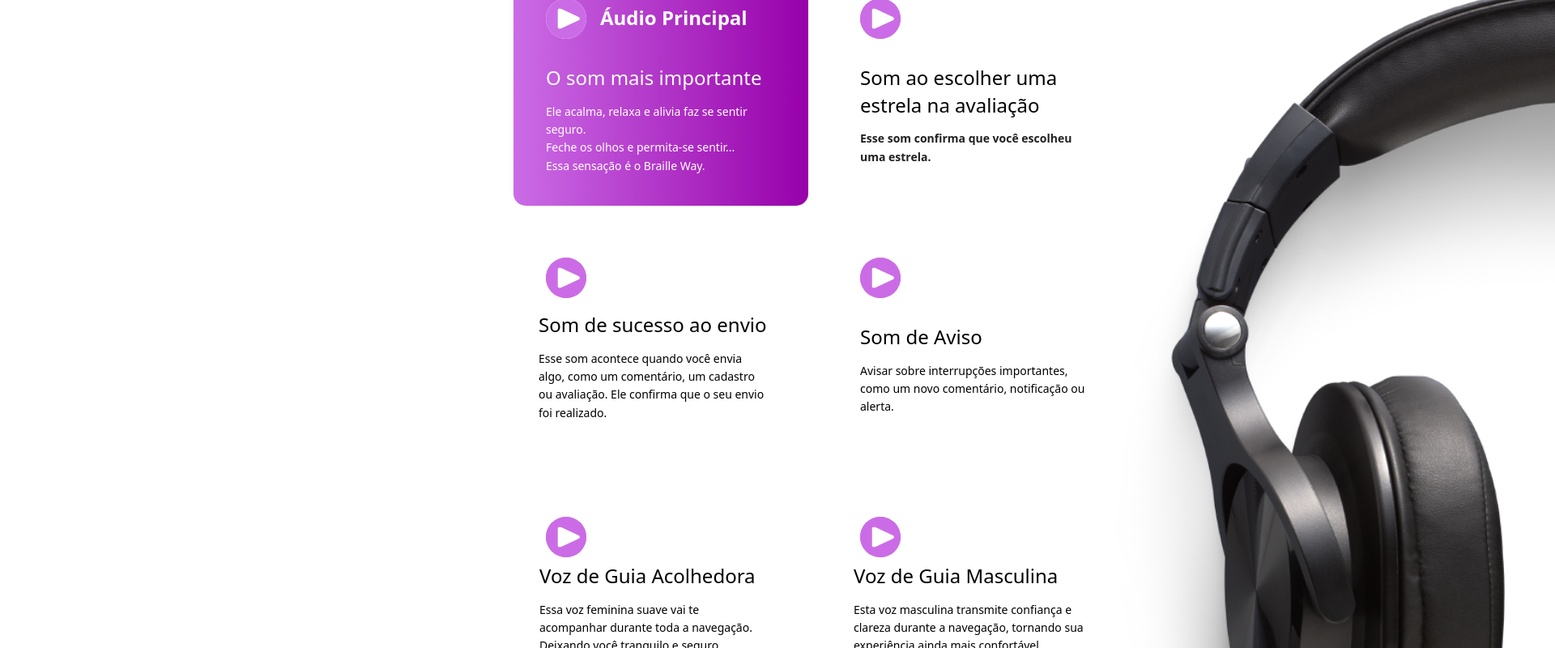
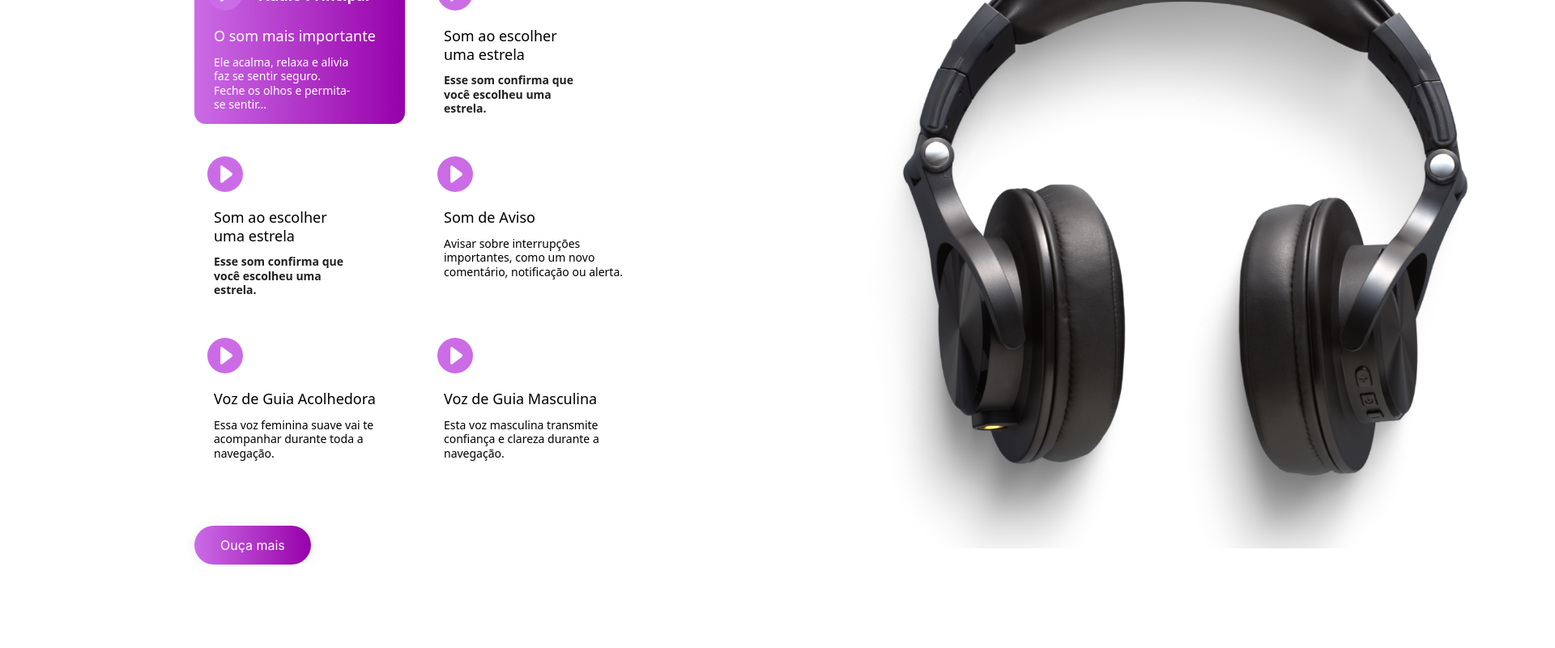
Before and after one commit to BrailleWay/frontend-nextjs-brailleway, a Next.js app: page /homepage in a window 1280 px wide. Shown: the part 3340-4140 px from the top of the page at 81% size, 1920 px wide, since content can reach past the window. After the commit the page ends 4037 px from the top, so only its background shows below. Built offline with nearby package versions, Linux system fonts and the light colour scheme.

Commit message:
tamanho Section6 ajustado

```diff
--- a/app/ui/home/Section6.js
+++ b/app/ui/home/Section6.js
@@ -1,183 +1,141 @@
 "use client";
-import { useRef, useState } from "react";
-
 import Button from "../components/Button";
-import AudioButton from "../../ui/components/AudioButton"; // ajuste o caminho se necessário
-
+import AudioButton from "../../ui/components/AudioButton";
 
 export const Section6 = () => {
-    // Exemplo para um bloco, repita para outros se quiser
-    const audioRef = useRef(null);
-    const [isPlaying, setIsPlaying] = useState(false);
-
-    const handlePlayPause = () => {
-        if (!isPlaying) {
-            audioRef.current.play();
-            setIsPlaying(true);
-        } else {
-            audioRef.current.pause();
-            setIsPlaying(false);
-        }
-    };
-
     return (
-        <div className="relative w-[1503px] h-[1382px] bg-white left-[505px] top-[-130px]">
+        <div className="relative w-[1100px] h-[950px] bg-white left-[200px] top-[-40px]">
             {/* TÍTULO NO TOPO */}
-            <div className="absolute top-[210px] left-[86px] font-medium text-[#1c1c1c] text-[32px] tracking-[0] leading-[normal] z-100">
+            <div className="absolute top-[100px] left-[40px] font-medium text-[#1c1c1c] text-[24px] leading-tight z-100">
                 Precisa Relaxar? Ouvir um som relaxante? <br />
-                <span className="text-[#cb6ce6] font-semibold" > Entre em nossa sala e relaxe!</span>  <br />
+                <span className="text-[#cb6ce6] font-semibold"> Entre em nossa sala e relaxe!</span>
             </div>
             {/* CONTEÚDO PRINCIPAL */}
-            <div className="absolute w-[1357px] h-[1094px] top-72 left-[83px]">
-                <div className="absolute w-[1311px] h-[1094px] top-0 left-[46px]">
-                    <div className="flex flex-wrap w-[942px] items-start gap-[24px_24px] absolute top-[55px] left-0">
-
+            <div className="absolute w-[950px] h-[800px] top-48 left-[40px]">
+                <div className="absolute w-[930px] h-[800px] top-0 left-0">
+                    <div className="flex flex-wrap w-[750px] items-start gap-6 absolute top-14 left-0">
                         {/* Bloco 1 */}
-                        <div className="relative w-[364px] h-[296px] rounded-[15px] overflow-hidden bg-gradient-roxo ">
-                            <div className="inline-flex flex-col items-start gap-3.5 absolute top-[122px] left-10">
-                                <div className="relative w-[328px] mt-[-1.00px] font-medium text-[#ffffff] text-2xl leading-[33.6px]">
+                        <div className="relative w-[260px] h-[200px] rounded-[14px] overflow-hidden bg-gradient-roxo">
+                            <div className="inline-flex flex-col items-start gap-3 absolute top-[80px] left-6">
+                                <div className="relative w-[200px] font-medium text-[#fff] text-lg leading-tight">
                                     O som mais importante
                                 </div>
-                                <p className="relative w-[284px] font-normal text-[#ffffff] text-sm leading-[22.4px]">
-                                    Ele acalma, relaxa e alivia faz se sentir seguro. <br />
-                                    Feche os olhos e permita-se sentir... <br />
-                                    Essa sensação é o Braille Way.
+                                <p className="relative w-[180px] font-normal text-[#fff] text-sm leading-tight">
+                                    Ele acalma, relaxa e alivia faz se sentir seguro.<br />
+                                    Feche os olhos e permita-se sentir...<br />
+
                                 </p>
                             </div>
-                            <div className="absolute w-[284px] top-[47px] left-[107px] font-semibold text-[#ffffff] text-2xl leading-[33.6px]">
+                            <div className="absolute w-[150px] top-[30px] left-[80px] font-semibold text-[#fff] text-lg leading-tight">
                                 Áudio Principal
                             </div>
-                            {/* Botão de áudio funcional */}
-                            <AudioButton src="/audios/Black Green Modern Playful Abstract Marketing Proposal Presentation (3) (audio-extractor.net).mp3" />
+                            <AudioButton
+                                src="/audios/Black Green Modern Playful Abstract Marketing Proposal Presentation (3) (audio-extractor.net).mp3"
+                                buttonClassName="w-[44px] h-[44px] top-4 left-4"
+                                imgClassName="w-[22px] h-6"
+                            />
                         </div>
+                        {/* Bloco 2 */}
+                        <div className="relative w-[260px] h-[200px] bg-light-gray-2 rounded-[14px] overflow-hidden">
+                            <div className="inline-flex flex-col items-start gap-3 absolute top-[80px] left-6 ">
 
-                        {/* Bloco 2 */}
-                        <div className="relative w-[364px] h-[296px] bg-light-gray-2 rounded-[15px] overflow-hidden">
-                            <div className="inline-flex flex-col items-start gap-3.5 absolute top-[122px] left-10">
-                                <p className="relative w-[284px] mt-[-1.00px] font-medium text-primary text-2xl leading-[33.6px]">
-                                    Som ao escolher uma estrela na avaliação
+                                <p className="relative w-[180px] font-medium text-primary text-lg leading-tight">
+                                    Som ao escolher uma estrela
                                 </p>
-                                <p className="relative w-[284px] font-semibold text-[#212020] text-sm leading-[22.4px]">
+                                <p className="relative w-[180px] font-semibold text-[#212020] text-sm leading-tight">
                                     Esse som confirma que você escolheu uma estrela.
                                 </p>
                             </div>
-                            <div className="absolute w-[50px] h-20 top-[29px] left-10">
-                            </div>
-
-
-                            <div className="absolute w-[50px] h-[50px] top-10 left-10 bg-[#cb6ce6] rounded-[99px] overflow-hidden">
-                                <img className="absolute w-[41px] h-7 top-[11px] left-[5px]" alt="Pause" src="/imgHome/Play.png" />
-                            </div>
-
-                            {/* Botão de áudio funcional */}
-                            <AudioButton src="/audios/Black Green Modern Playful Abstract Marketing Proposal Presentation (3) (audio-extractor.net).mp3" />
-
+                            <AudioButton
+                                src="/audios/Black Green Modern Playful Abstract Marketing Proposal Presentation (3) (audio-extractor.net).mp3"
+                                buttonClassName="w-[44px] h-[44px] top-4 left-4"
+                                imgClassName="w-[22px] h-6"
+                            />
                         </div>
 
                         {/* Bloco 3 */}
-                        <div className="relative w-[364px] h-[296px] bg-light-gray-2 rounded-[15px] overflow-hidden">
-                            <div className="absolute w-[284px] h-[233px] top-7 left-[31px]">
-                                <div className="h-[154px] top-[79px] left-0 inline-flex flex-col items-start gap-3.5 absolute">
-                                    <p className="relative w-[284px] mt-[-1.00px] font-medium text-primary text-2xl leading-[33.6px]">
-                                        Som de sucesso ao envio
-                                    </p>
-                                    <p className="relative w-[284px] mb-[-15.00px] font-normal text-text text-sm leading-[22.4px]">
-                                        Esse som acontece quando você envia algo, como um comentário, um cadastro ou avaliação. Ele confirma que o seu envio foi realizado.
-                                    </p>
+                        <div className="relative w-[260px] h-[200px] bg-light-gray-2 rounded-[14px] overflow-hidden">
+                            <div className="inline-flex flex-col items-start gap-3 absolute top-[80px] left-6 ">
 
+                                <p className="relative w-[180px] font-medium text-primary text-lg leading-tight">
+                                    Som ao escolher uma estrela
+                                </p>
+                                <p className="relative w-[180px] font-semibold text-[#212020] text-sm leading-tight">
+                                    Esse som confirma que você escolheu uma estrela.
+                                </p>
+                            </div>
+                            <AudioButton
+                                src="/audios/Black Green Modern Playful Abstract Marketing Proposal Presentation (3) (audio-extractor.net).mp3"
+                                buttonClassName="w-[44px] h-[44px] top-4 left-4"
+                                imgClassName="w-[22px] h-6"
+                            />
+                        </div>
+
+                        {/* Bloco 4 */}
+                        <div className="relative w-[260px] h-[200px] bg-light-gray-2 rounded-[14px] overflow-hidden">
+                            <div className="inline-flex flex-col items-start gap-3 absolute top-[80px] left-6">
+                                <div className="font-medium text-primary text-lg leading-tight">
+                                    Som de Aviso
                                 </div>
+                                <p className="font-normal text-text text-sm leading-tight">
+                                    Avisar sobre interrupções importantes, como um novo comentário, notificação ou alerta.
+                                </p>
                             </div>
-
-                            <div className="absolute w-[50px] h-[50px] top-10 left-10 bg-[#cb6ce6] rounded-[99px] overflow-hidden">
-                                <img className="absolute w-[41px] h-7 top-[11px] left-[5px]" alt="Pause" src="/imgHome/Play.png" />
+                            <AudioButton
+                                src="/audios/Black Green Modern Playful Abstract Marketing Proposal Presentation (3) (audio-extractor.net).mp3"
+                                buttonClassName="w-[44px] h-[44px] top-4 left-4"
+                                imgClassName="w-[22px] h-6"
+                            />
+                        </div>
+                        {/* Bloco 5 */}
+                        <div className="relative w-[260px] h-[200px] bg-light-gray-2 rounded-[14px] overflow-hidden">
+                            <div className="inline-flex flex-col items-start gap-3 absolute top-[80px] left-6">
+                                <div className="font-medium text-primary text-lg leading-tight">
+                                    Voz de Guia Acolhedora
+                                </div>
+                                <p className="font-normal text-text text-sm leading-tight">
+                                    Essa voz feminina suave vai te acompanhar durante toda a navegação.
+                                </p>
                             </div>
-                            {/* Botão de áudio funcional */}
-                            <AudioButton src="/audios/Black Green Modern Playful Abstract Marketing Proposal Presentation (3) (audio-extractor.net).mp3" />
+                            <AudioButton
+                                src="/audios/Black Green Modern Playful Abstract Marketing Proposal Presentation (3) (audio-extractor.net).mp3"
+                                buttonClassName="w-[44px] h-[44px] top-4 left-4"
+                                imgClassName="w-[22px] h-6"
+                            />
+                        </div>
+                        {/* Bloco 6 */}
+                        <div className="relative w-[260px] h-[200px] bg-light-gray-2 rounded-[14px] overflow-hidden">
+                            <div className="inline-flex flex-col items-start gap-3 absolute top-[80px] left-6">
+                                <div className="font-medium text-primary text-lg leading-tight">
+                                    Voz de Guia Masculina
+                                </div>
+                                <p className="font-normal text-text text-sm leading-tight">
+                                    Esta voz masculina transmite confiança e clareza durante a navegação.
+                                </p>
+                            </div>
+                            <AudioButton
+                                src="/audios/Black Green Modern Playful Abstract Marketing Proposal Presentation (3) (audio-extractor.net).mp3"
+                                buttonClassName="w-[44px] h-[44px] top-4 left-4"
+                                imgClassName="w-[22px] h-6"
+                            />
                         </div>
 
 
-
-
-                        <div className="absolute w-[50px] h-[50px] top-10 left-10 bg-[#ffffff] rounded-[99px] overflow-hidden">
-                            <img className="absolute w-[41px] h-7 top-[11px] left-[5px]" alt="Pause" src="/imgHome/Play.png" />
-                        </div>
-
-                        {/* Bloco 4 - Aviso */}
-                        <div className="relative w-[364px] h-[296px] bg-light-gray-2 rounded-[15px] overflow-hidden">
-                            <div className="inline-flex flex-col items-start gap-3.5 absolute top-[122px] left-10">
-                                <div className="relative w-[284px] mt-[-1.00px] font-medium text-primary text-2xl leading-[33.6px]">
-                                    Som de Aviso
-                                </div>
-                                <p className="relative w-[284px] font-normal text-text text-sm leading-[22.4px]">
-                                    Avisar sobre interrupções importantes, como um novo comentário, notificação ou alerta.
-                                </p>
-                            </div>
-
-
-                            <div className="absolute w-[50px] h-20 top-[18px] left-7">
-                            </div>
-
-                            <div className="absolute w-[50px] h-[50px] top-10 left-10 bg-[#cb6ce6] rounded-[99px] overflow-hidden">
-                                <img className="absolute w-[41px] h-7 top-[11px] left-[5px]" alt="Pause" src="/imgHome/Play.png" />
-                            </div>
-                            {/* Botão de áudio funcional */}
-                            <AudioButton src="/audios/Black Green Modern Playful Abstract Marketing Proposal Presentation (3) (audio-extractor.net).mp3" />
-                        </div>
-
-                        {/* Bloco 5 - Voz de Guia Acolhedora */}
-                        <div className="relative w-[364px] h-[296px] bg-light-gray-2 rounded-[15px] overflow-hidden">
-                            <div className="top-[97px] left-8 inline-flex flex-col items-start gap-3.5 absolute">
-                                <div className="relative w-[284px] mt-[-1.00px] font-medium text-primary text-2xl leading-[33.6px]">
-                                    Voz de Guia Acolhedora
-                                </div>
-                                <p className="relative w-[284px] font-normal text-text text-sm leading-[22.4px]">
-                                    Essa voz feminina suave vai te acompanhar durante toda a navegação. Deixando você tranquilo e seguro.
-                                </p>
-                            </div>
-                            <div className="absolute w-[50px] h-20 top-3.5 left-8"></div>
-                            <div className="absolute w-[50px] h-[50px] top-10 left-10 bg-[#cb6ce6] rounded-[99px] overflow-hidden">
-                                <img className="absolute w-[41px] h-7 top-[11px] left-[5px]" alt="Pause" src="/imgHome/Play.png" />
-                            </div>
-                            {/* Botão de áudio funcional */}
-                            <AudioButton src="/audios/Black Green Modern Playful Abstract Marketing Proposal Presentation (3) (audio-extractor.net).mp3" />
-                        </div>
-
-                        {/* Bloco 6 - Voz de Guia Masculina */}
-                        <div className="relative w-[364px] h-[296px] bg-light-gray-2 rounded-[15px] overflow-hidden">
-                            <div className="top-[97px] left-8 inline-flex flex-col items-start gap-3.5 absolute">
-                                <div className="relative w-[284px] mt-[-1.00px] font-medium text-primary text-2xl leading-[33.6px]">
-                                    Voz de Guia Masculina
-                                </div>
-                                <p className="relative w-[284px] font-normal text-text text-sm leading-[22.4px]">
-                                    Esta voz masculina transmite confiança e clareza durante a navegação, tornando sua experiência ainda mais confortável.
-                                </p>
-                            </div>
-                            <div className="absolute w-[50px] h-20 top-3.5 left-8"></div>
-                            <div className="absolute w-[50px] h-[50px] top-10 left-10 bg-[#cb6ce6] rounded-[99px] overflow-hidden">
-                                <img className="absolute w-[41px] h-7 top-[11px] left-[5px]" alt="Pause" src="/imgHome/Play.png" />
-                            </div>
-                            {/* Botão de áudio funcional */}
-                            <AudioButton src="/audios/Black Green Modern Playful Abstract Marketing Proposal Presentation (3) (audio-extractor.net).mp3" />
-                        </div>
-
-                        <p> </p>
+                        <p></p>
                         <p></p>
                         {/* BOTÃO */}
-                       <div style={{fontWeight: 400, fontFamily: 'inter, sans-serif' }}>
-  <Button>Ouça mais</Button>
-</div>
-
+                        <div style={{ fontWeight: 400, fontFamily: 'inter, sans-serif', marginTop: 24 }}>
+                            <Button>Ouça mais</Button>
+                        </div>
                     </div>
-
-
-
-                    <img className="absolute w-[1200px] h-[1300px] top-0 left-[700px] quality={100}object-cover" alt="Image" src="/imgHome/FoneDeOuvido.png" />
+                    <img
+                        className="absolute w-[800px] h-[780px] top-0 left-[800px] object-cover"
+                        alt="Image"
+                        src="/imgHome/FoneDeOuvido.png"
+                    />
                 </div>
             </div>
-
         </div>
-
-
     );
 };
 export default Section6;
```
Also changed, not shown: app/ui/components/AudioButton.jsx (+3 -4 lines).
